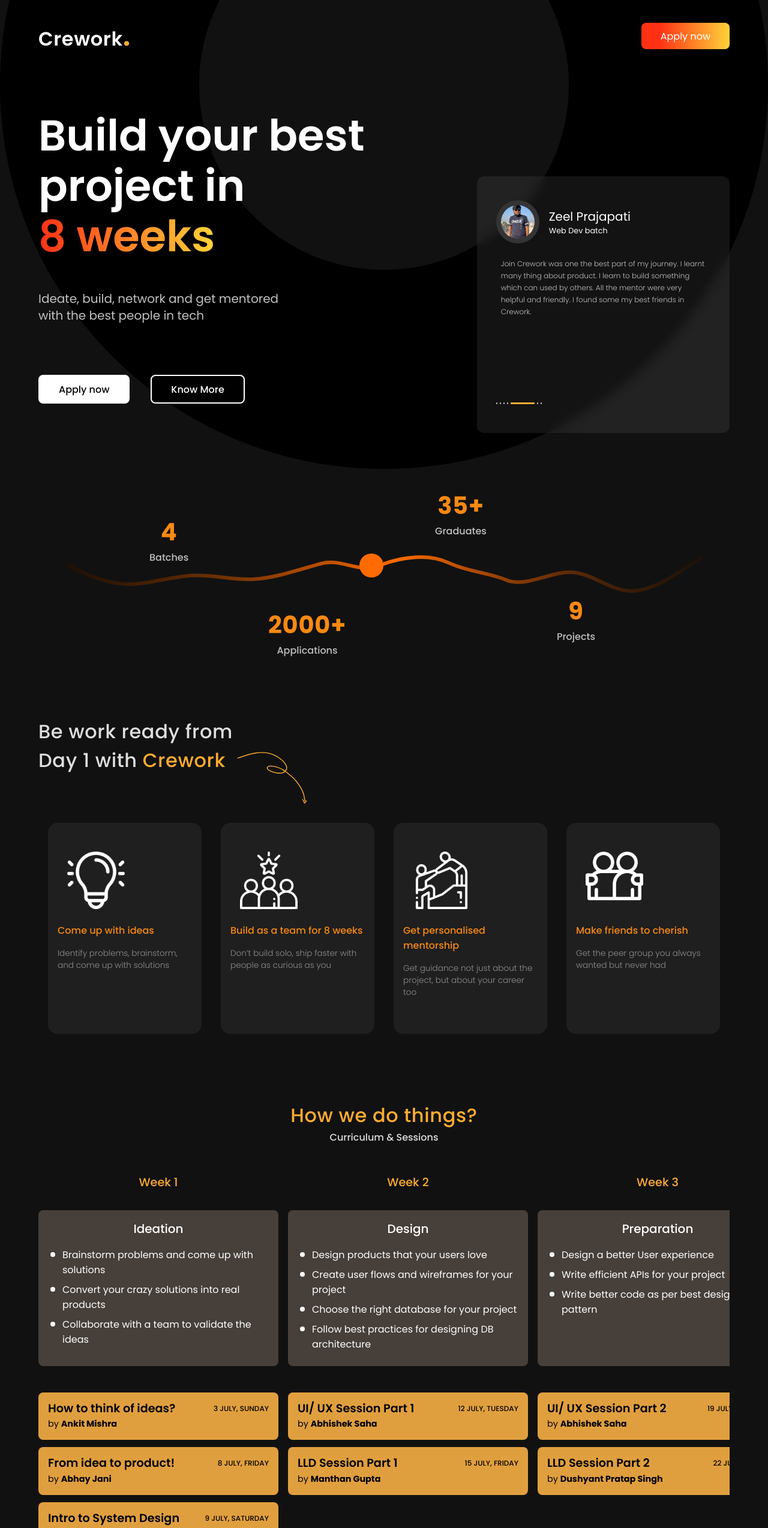
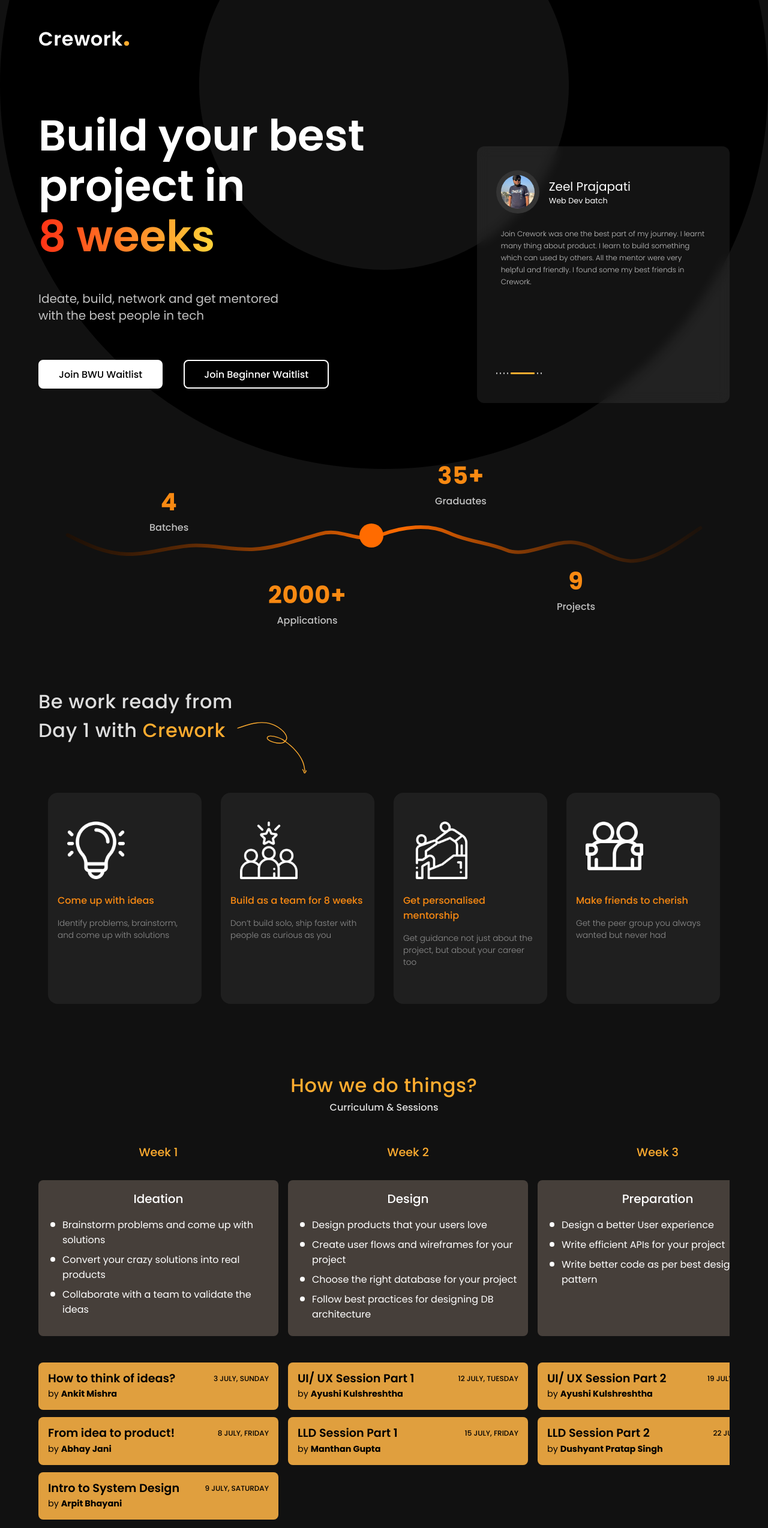
Before and after one commit to sahilsharma1901/landing-page-crework, a React (Create React App) app: page / in a window 1280 px wide. Shown: the top 2548 px of the page at 60% size. Built offline with nearby package versions, Linux system fonts and the light colour scheme.

Commit message:
Updates for Waitlist

```diff
--- a/src/data/scheduleData.js
+++ b/src/data/scheduleData.js
@@ -102,7 +102,7 @@
                 title: "UI/ UX Session Part 1",
                 day: "Tuesday",
                 date: "12 July",
-                by: "Abhishek Saha"
+                by: "Ayushi Kulshreshtha"
             },
             {
                 title: "LLD Session Part 1",
@@ -118,7 +118,7 @@
                 title: "UI/ UX Session Part 2",
                 day: "Tuesday",
                 date: "19 July",
-                by: "Abhishek Saha"
+                by: "Ayushi Kulshreshtha"
             },
             {
                 title: "LLD Session Part 2",
--- a/src/sections/Hero/Hero.jsx
+++ b/src/sections/Hero/Hero.jsx
@@ -44,8 +44,8 @@
         <p className={styles.secondaryText}>Ideate, build, network and get mentored <br/> with the best people in tech</p>
         <div className={styles.heroInnerContainer}>
             <div className={styles.CTAContainer}>
-                <a href="https://tally.so/r/31AdWp" target="_blank" rel="noreferrer" className={styles.joinWaitlist}>Apply now</a>
-                <a href="#knowMore" className={styles.knowMore}>Know More</a>
+                <a href="https://tally.so/r/3jaQoE" target="_blank" rel="noreferrer" className={styles.joinWaitlist}>Join BWU Waitlist</a>
+                <a href="https://tally.so/r/31AXpM" className={styles.knowMore}>Join Beginner Waitlist</a>
             </div>
             <div className={styles.testimonialsCard}>
                 <div className={styles.cardHeader}>
--- a/src/sections/Hero/Hero.module.css
+++ b/src/sections/Hero/Hero.module.css
@@ -213,7 +213,7 @@
         -webkit-backdrop-filter: blur( 10px );
         padding: 2.5rem 1.5rem 3rem 2rem;
         border-radius: 12px;
-        margin-top: -250px;
+        margin-top: -300px;
     }
 
     .joinWaitlist, .knowMore {
--- a/src/sections/Navbar/Navbar.jsx
+++ b/src/sections/Navbar/Navbar.jsx
@@ -5,7 +5,7 @@
   return (
     <nav className={styles.navbarContainer}>
         <h1 className={styles.logo}>Crework<span className={styles.highlight}>.</span></h1>
-        <a href='https://tally.so/r/31AdWp' target="_blank" rel="noreferrer" className={styles.exploreButton}>Apply now</a>
+        {/* <a href='https://tally.so/r/31AdWp' target="_blank" rel="noreferrer" className={styles.exploreButton}>Apply now</a> */}
     </nav>
   );
 }
```
